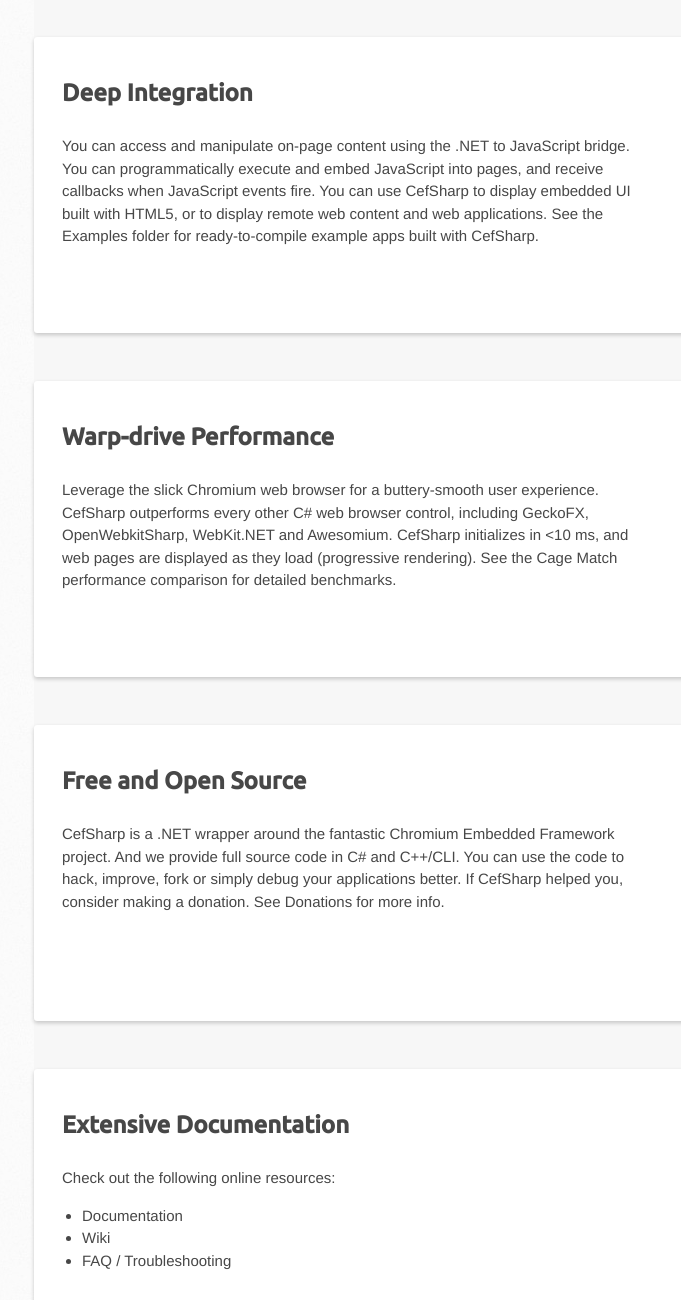
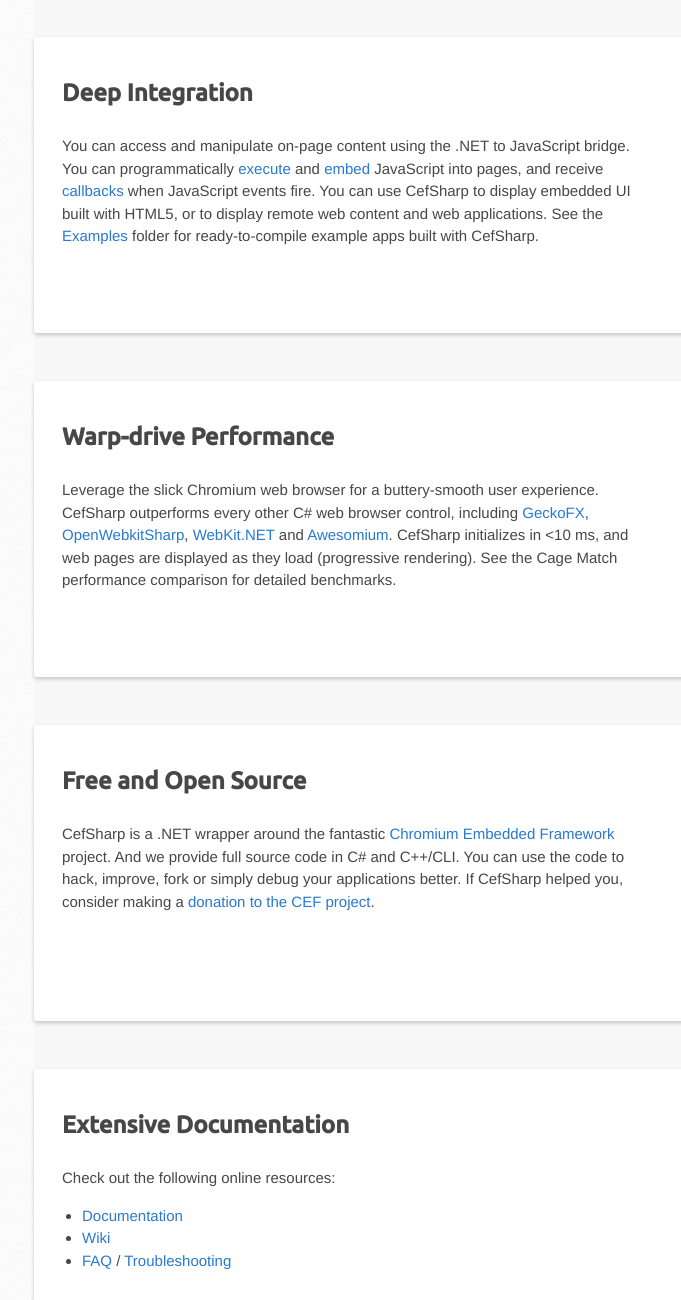
Before and after one commit to PlumpMath/CefsharpSite, a plain HTML site: page index.html in a window 1280 px wide. Shown: the part 1000-2300 px from the top of the page, 156-837 px from the left. Drawn offline with Linux system fonts and the light colour scheme.

Commit message:
add links

```diff
--- a/index.html
+++ b/index.html
@@ -13,7 +13,7 @@
     <script src="//html5shiv.googlecode.com/svn/trunk/html5.js"></script>
     <![endif]-->
 
-    <title>CEFSharp</title>
+    <title>CEFSharp - Fast web browser for WinForms and WPF Apps</title>
   </head>
 
   <body>
@@ -36,7 +36,7 @@
     <div class="featlist-text">
         <div class="featlist-title">Full Web Browser in your C# App</div>
         <div class="featlist-desc">
-           CefSharp is the the easiest way to embed a full-featured standards-complaint web browser into your C# or VB.NET app. CefSharp has browser controls for WinForms and WPF apps, and a headless (offscreen) version for automation projects too. CefSharp is based on Chromium Embedded Framework, the open source version of Google Chrome. We have a simple 5 step process to get started. See the Quick Start guide and the FAQ.
+           CefSharp is the the easiest way to embed a full-featured standards-complaint web browser into your C# or VB.NET app. CefSharp has browser controls for WinForms and WPF apps, and a headless (offscreen) version for automation projects too. CefSharp is based on <a href="https://bitbucket.org/chromiumembedded/cef">Chromium Embedded Framework</a>, the open source version of <a href="https://www.google.com/chrome/">Google Chrome</a>. We have a simple 5 step process to get started. See the <a href="https://github.com/cefsharp/CefSharp/wiki/Quick-Start">Quick Start</a> guide and the <a href="https://github.com/cefsharp/CefSharp/wiki/Frequently-asked-questions">FAQ</a>.
         </div>
         <div class="featlist-code">
         </div>
@@ -49,7 +49,7 @@
     <div class="featlist-text">
         <div class="featlist-title">HTML5, JavaScript and PDF supported</div>
         <div class="featlist-desc">
-            CefSharp embraces modern web standards, and supports HTML5, JavaScript, CSS3 and HTML5 audio/video elements. 3D content is supported via WebGL which uses OpenGL/DirectX for hardware accelerated rendering. CefSharp includes embedded modules for PDF, web page printing and the WebKit Inspector (developer tools). CefSharp has no external dependencies, and the full build of CefSharp only adds ~80 MB to your app. See the Outputs Table for redistribution details.
+            CefSharp embraces modern web standards, and supports HTML5, JavaScript, CSS3 and HTML5 audio/video elements. 3D content is supported via WebGL which uses OpenGL/DirectX for hardware accelerated rendering. CefSharp includes <a href="https://github.com/cefsharp/CefSharp/wiki/Output-files-description-table-(Redistribution)">embedded modules</a> for PDF, web page printing and the WebKit Inspector (developer tools). CefSharp has no external dependencies, and the full build of CefSharp only adds ~80 MB to your app. See the <a href="https://github.com/cefsharp/CefSharp/wiki/Output-files-description-table-(Redistribution)">Outputs Table</a> for redistribution details.
         </div>
         <div class="featlist-code">
         </div>
@@ -62,7 +62,7 @@
     <div class="featlist-text">
         <div class="featlist-title">Deep Integration</div>
         <div class="featlist-desc">
-            You can access and manipulate on-page content using the .NET to JavaScript bridge. You can programmatically execute and embed JavaScript into pages, and receive callbacks when JavaScript events fire. You can use CefSharp to display embedded UI built with HTML5, or to display remote web content and web applications. See the Examples folder for ready-to-compile example apps built with CefSharp.
+            You can access and manipulate on-page content using the .NET to JavaScript bridge. You can programmatically <a href="https://github.com/cefsharp/CefSharp/wiki/Frequently-asked-questions#CallJS">execute</a> and <a href="https://github.com/cefsharp/CefSharp/wiki/Frequently-asked-questions#Expose_dotNET">embed</a> JavaScript into pages, and receive <a href="https://github.com/cefsharp/CefSharp/wiki/Frequently-asked-questions#JSEvent">callbacks</a> when JavaScript events fire. You can use CefSharp to display embedded UI built with HTML5, or to display remote web content and web applications. See the <a href="https://github.com/cefsharp/CefSharp/tree/master/CefSharp.Example">Examples</a> folder for ready-to-compile example apps built with CefSharp.
         </div>
         <div class="featlist-code">
         </div>
@@ -75,7 +75,7 @@
     <div class="featlist-text">
         <div class="featlist-title">Warp-drive Performance</div>
         <div class="featlist-desc">
-            Leverage the slick Chromium web browser for a buttery-smooth user experience. CefSharp outperforms every other C# web browser control, including GeckoFX, OpenWebkitSharp, WebKit.NET and Awesomium. CefSharp initializes in &lt;10 ms, and web pages are displayed as they load (progressive rendering). See the Cage Match performance comparison for detailed benchmarks.
+            Leverage the slick Chromium web browser for a buttery-smooth user experience. CefSharp outperforms every other C# web browser control, including <a href="https://bitbucket.org/geckofx/">GeckoFX</a>, <a href="https://code.google.com/p/open-webkit-sharp/">OpenWebkitSharp</a>, <a href="http://webkitdotnet.sourceforge.net/">WebKit.NET</a> and <a href="http://www.awesomium.com/">Awesomium</a>. CefSharp initializes in &lt;10 ms, and web pages are displayed as they load (progressive rendering). See the Cage Match performance comparison for detailed benchmarks.
         </div>
         <div class="featlist-code">
         </div>
@@ -88,7 +88,7 @@
     <div class="featlist-text">
         <div class="featlist-title">Free and Open Source</div>
         <div class="featlist-desc">
-            CefSharp is a .NET wrapper around the fantastic Chromium Embedded Framework project. And we provide full source code in C# and C++/CLI. You can use the code to hack, improve, fork or simply debug your applications better. If CefSharp helped you, consider making a donation. See Donations for more info.
+            CefSharp is a .NET wrapper around the fantastic <a href="https://bitbucket.org/chromiumembedded/cef">Chromium Embedded Framework</a> project. And we provide full source code in C# and C++/CLI. You can use the code to hack, improve, fork or simply debug your applications better. If CefSharp helped you, consider making a <a href="http://www.magpcss.org/ceforum/donate.php">donation to the CEF project</a>.
         </div>
         <div class="featlist-code">
         </div>
@@ -103,9 +103,9 @@
         <div class="featlist-desc">
             Check out the following online resources:
 			<ul>
-			<li>Documentation</li>
-			<li>Wiki</li>
-			<li>FAQ / Troubleshooting</li>
+			<li><a href="#">Documentation</a></li>
+			<li><a href="https://github.com/cefsharp/CefSharp/wiki">Wiki</a></li>
+			<li><a href="https://github.com/cefsharp/CefSharp/wiki/Frequently-asked-questions">FAQ</a> / <a href="https://github.com/cefsharp/CefSharp/wiki/Trouble-Shooting">Troubleshooting</a></li>
 			</ul>
         </div>
         <div class="featlist-code">
```
